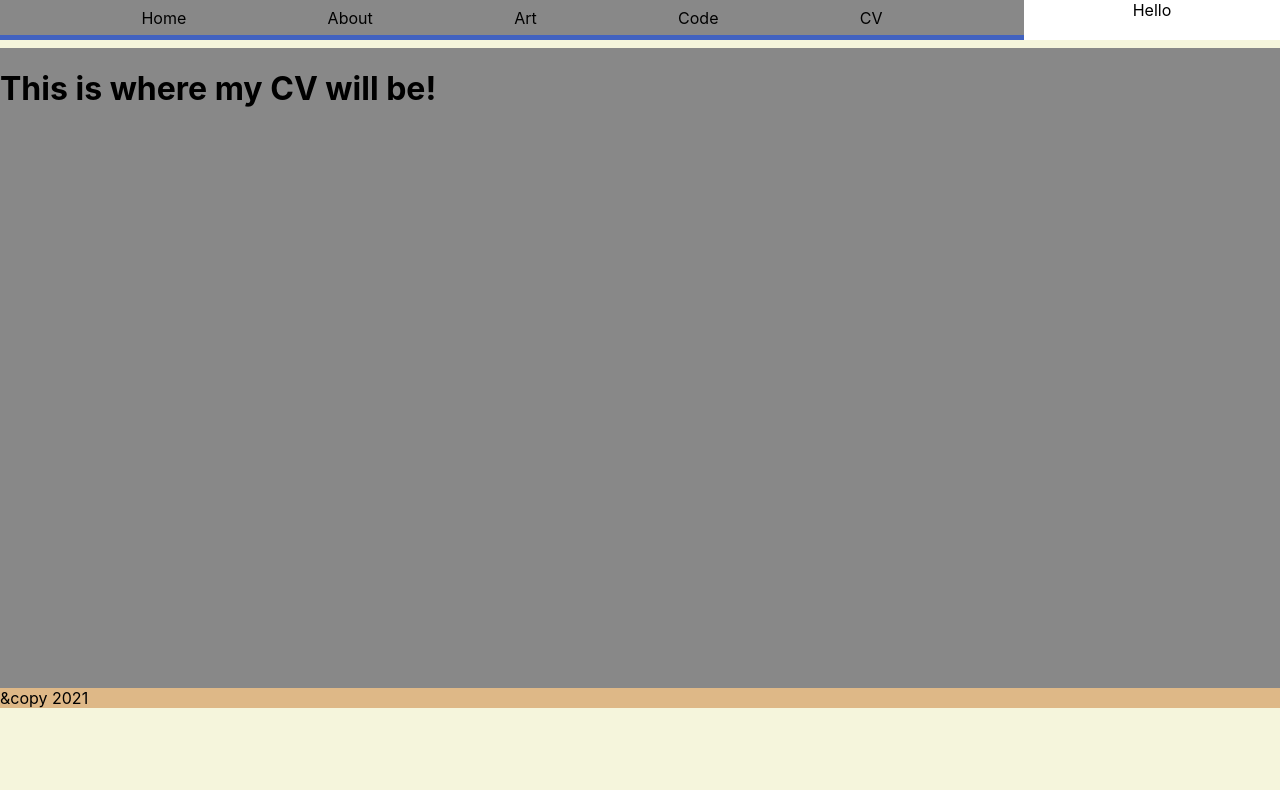
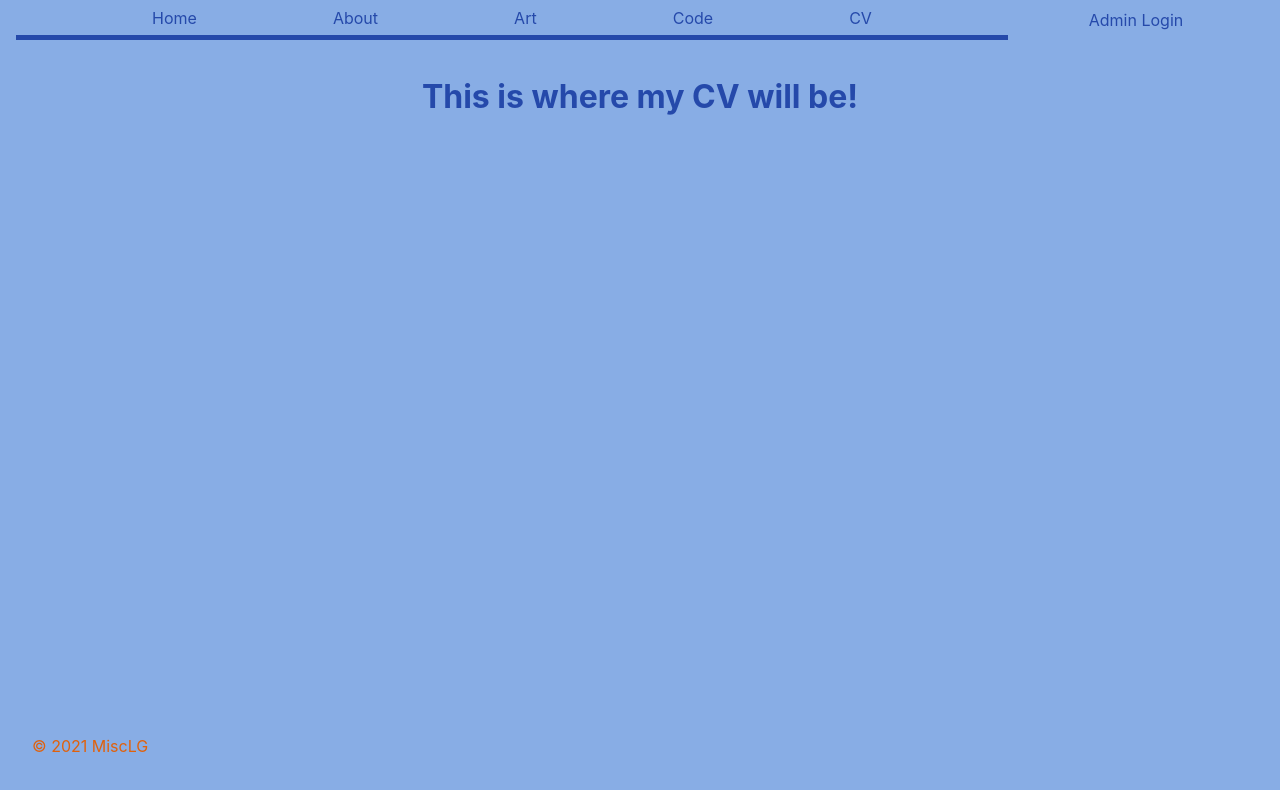
Before and after one commit to MiscLG/MiscLG.github.io, a Next.js app: page /cv in a window 1280 px wide. Shown: the top 790 px of the page. Built offline with nearby package versions, Linux system fonts and the light colour scheme.

Commit message:
adds simpler look

```diff
--- a/components/NavBar.tsx
+++ b/components/NavBar.tsx
@@ -1,8 +1,8 @@
-import {NextPage} from 'next'
+import React from 'react'
 import Link from 'next/link'
 import styles from '../styles/navigation.module.css'
 
-const NavBar:NextPage = () =>{
+const NavBar = () =>{
   return <div className={styles.nav}>
     <Link href="/">
       <a>Home</a>
--- a/components/layout.tsx
+++ b/components/layout.tsx
@@ -3,6 +3,7 @@ import Head from 'next/head'
 import styles from '../styles/layout.module.css'
 import NavBar from './NavBar'
 const Layout:NextPage = ({children}:any) =>{
+
   return <div className={styles.container}>
     <Head>
         <meta name="description" content="Generated by create next app" />
@@ -11,14 +12,14 @@ const Layout:NextPage = ({children}:any) =>{
     <header className={styles.header}>
       <NavBar/>
       <div className={styles.buttons}>
-        <a>Hello</a>
+        <a>Admin Login</a>
       </div>
     </header>
     <main className={styles.main}>
       {children}
     </main>
     <footer className={styles.footer}>
-      &copy 2021
+      &copy; 2021 MiscLG
     </footer>
 
   </div>
--- a/styles/layout.module.css
+++ b/styles/layout.module.css
@@ -2,7 +2,9 @@
   display: flex;
   min-width: 20vw;
   flex-flow: row-reverse nowrap;
-  justify-content: space-around;
+  align-items: center;
+  align-content: center;
+  justify-content: space-evenly;
 }
 .header {
   display: flex;
@@ -10,19 +12,29 @@
   justify-content: space-around;
   min-height: 5vh;
   margin-bottom: 1vh;
-  background-color: white;
+  /* background-color: white; */
 }
 .main {
+  display: flex;
+  flex-flow: column nowrap;
+  align-items: center;
+  justify-content: flex-start;
   min-height: 80vh;
-  background-color: #888;
 }
 .footer {
-  background-color: burlywood;
+  min-height: 10vh;
+  font-weight: 400;
+  color: #e0610c;
+  margin-top: 2vh;
+  padding: 2vmin;
 }
 .container {
   display: flex;
   flex-flow: column nowrap;
-  background-color: beige;
+  justify-content: space-between;
+  padding: 0 2vmin;
   max-width: 100vw;
   min-height: 100vh;
+  color: #2549aa;
+  background-color: #88ade5;
 }
--- a/styles/navigation.module.css
+++ b/styles/navigation.module.css
@@ -1,7 +1,6 @@
 .nav {
   min-width: 50vw;
-  background-color: #888;
-  border-bottom: 5px solid #4162c0 /*STRONGBLUE*/;
+  border-bottom: 5px solid #2549aa;
   display: flex;
   flex-flow: row nowrap;
   width: 100vw;
@@ -10,3 +9,7 @@
   align-content: center;
   justify-content: space-evenly;
 }
+
+.nav a:hover {
+  color: #e0610c;
+}
```
Also changed, not shown: pages/index.tsx (+24 -56 lines).
